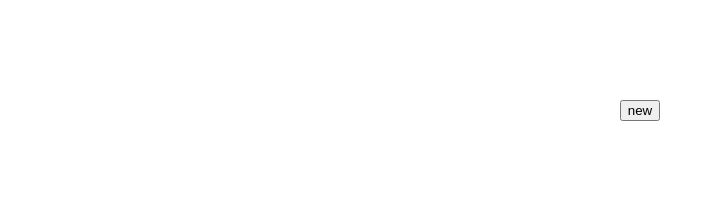
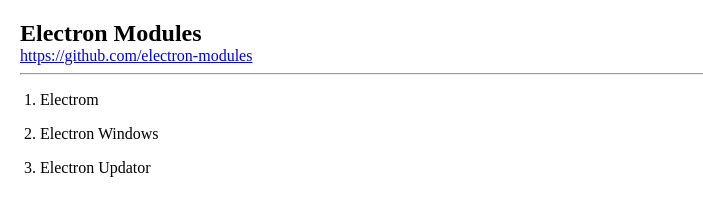
Before and after one commit to electron-modules/electron-modules-sample, an Electron app: page src/renderer/main.html in a window 1280 px wide. Shown: the whole page, without its empty margins (0-703 px from the left). Drawn offline with Linux system fonts and the light colour scheme.

Commit message:
feat: add style

```diff
--- a/src/app.ts
+++ b/src/app.ts
@@ -27,6 +27,8 @@ export default class App {
         url: loadingUrl,
       },
       browserWindow: {
+        width: 640,
+        height: 400,
         webPreferences: {
           enableRemoteModule: false,
           nodeIntegration: false,
--- a/src/renderer/main.html
+++ b/src/renderer/main.html
@@ -8,10 +8,6 @@
     ::-webkit-scrollbar {
       display: none;
     }
-    * {
-      overflow: hidden;
-      box-sizing: border-box;
-    }
     html,
     body {
       background-color: white;
@@ -20,21 +16,34 @@
       margin: 0;
       padding: 0;
     }
+    h2, ol {
+      margin: 0;
+      padding: 0;
+    }
+    ol {
+      padding-left: 20px;
+    }
+    li {
+      padding: 8px 0;
+      cursor: pointer;
+    }
     .wrapper {
-      text-align: center;
-      padding-top: 100px;
-    }
-    .custom-iframe {
-      margin-top: 20px;
-      border: none;
-      width: 100%;
-      height: calc(100vh - 140px)
+      padding: 20px;
     }
   </style>
 </head>
 <body>
   <div class="wrapper">
-    <button id="new">new</button>
+    <h2>Electron Modules</h2>
+    <a href="https://github.com/electron-modules" target="_blank">
+      https://github.com/electron-modules
+    </a>
+    <hr />
+    <ol>
+      <li>Electrom</li>
+      <li>Electron Windows</li>
+      <li>Electron Updator</li>
+    <ol>
   </div>
   <script src="./main.js"></script>
 </body>
--- a/src/renderer/preload.js
+++ b/src/renderer/preload.js
@@ -1,6 +1,6 @@
 'use strict';
 
-import { ipcRenderer, desktopCapturer, contextBridge } from 'electron';
+const { ipcRenderer, desktopCapturer, contextBridge } = require('electron');
 
 contextBridge.exposeInMainWorld(
   '_electron_bridge',
```
